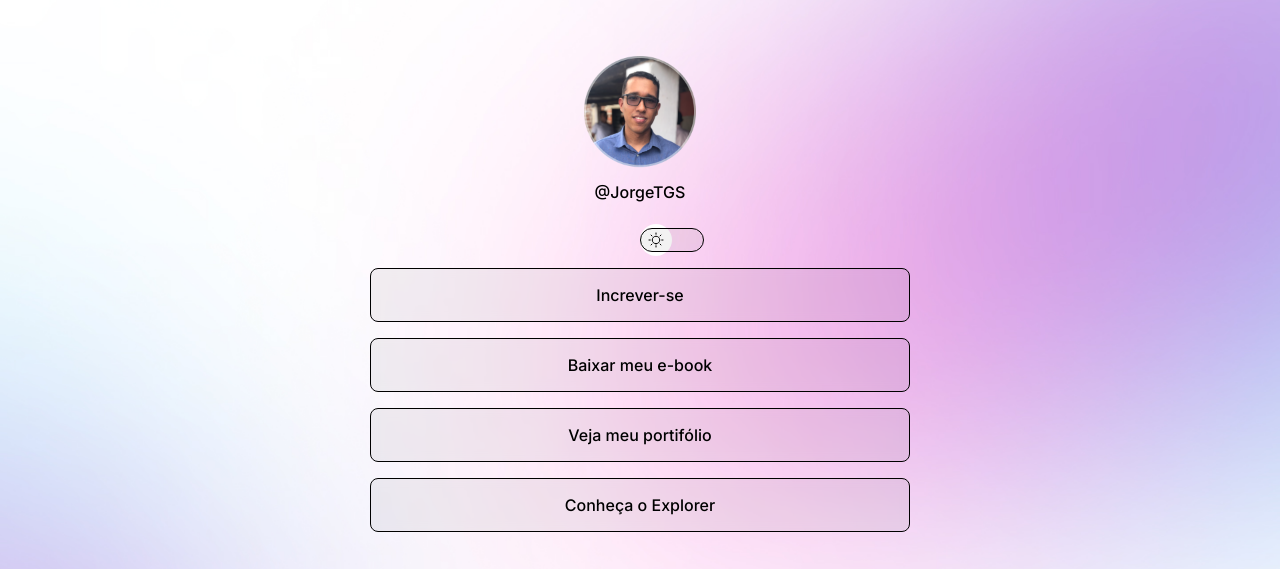
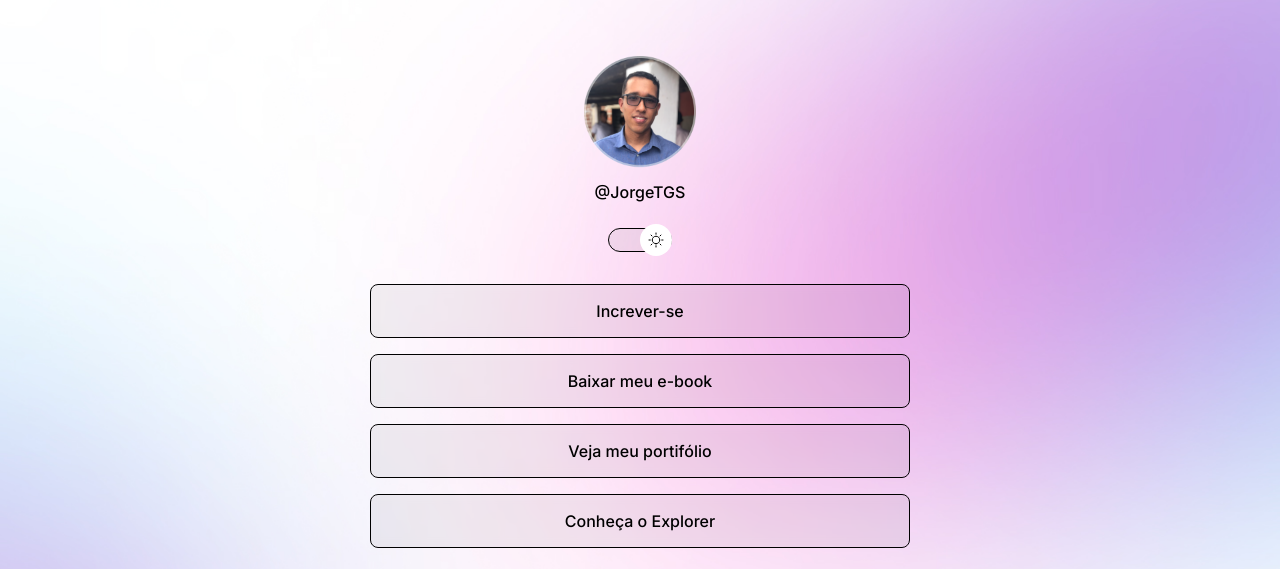
Before and after one commit to JorgeTGS/Meu-primeiro-projeto, a plain HTML site: page index.html in a window 1280 px wide. Shown: the top 569 px of the page. Drawn offline with nearby package versions, Linux system fonts and the light colour scheme.

Commit message:
Correção de erro - caixa deslizando com botão

```diff
--- a/Style.css
+++ b/Style.css
@@ -66,15 +66,23 @@ left = esquerda*/
   /*font-size: 16px; fonte "16px" padrão dos navrgadores não é necessario colocar nesse caso */
   line-height: 24px;
   margin-top: 8px;
+  margin-bottom: 24px;
+}
+
+#caixa-botao {
+  position: relative;
+  display: block;
+  width: 64px;
+  height: 24px;
+  margin: 8px auto;
+  background: var(--sufarce-color);
+  border: 1px solid var(--text-color);
+  -webkit-backdrop-filter: blur(4px);
+  backdrop-filter: blur(0.4px);
+  border-radius: 9999px;
 }
 
 #switch {
-  position: relative;
-  width: 64px;
-  height: 24px;
-  margin: 8px auto;
-}
-#switch button {
   width: 32px;
   height: 32px;
   background: white var(--switch-bg-url) no-repeat center; /*no-repeat para não repedtir a imagem(multiplicar pra prencher o lugar) e center para centraliar a imagem*/
@@ -83,29 +91,17 @@ left = esquerda*/
 
   position: absolute; /*absolute faz uma sobreposcição de camada fazendo ficar em cima*/
   top: 50%;
-  left: 0;
+  transform: translateY(-50%);
   z-index: 1; /*andar da pagina*/
-  transform: translateY(-50);
-
+  cursor: pointer;
   animation: deslizar-vir 0.2s;
 }
 
-.light #switch button {
+.light #switch {
   animation: deslizar-ir 0.2s forwards;
 }
-#switch button:hover{
-outline: 8px solid var(--highlingt-color);
-}
-
-#switch span {
-  display: block;
-  width: 64px;
-  height: 24px;
-  background: var(--sufarce-color);
-  border: 1px solid var(--text-color);
-  -webkit-backdrop-filter: blur(4px);
-  backdrop-filter: blur(0.4px);
-  border-radius: 9999px;
+#switch:hover {
+  outline: 8px solid var(--highlingt-color);
 }
 
 /* Links */
--- a/index.html
+++ b/index.html
@@ -15,12 +15,15 @@
   <body>
     <div id="container">
       <div id="profile">
-        <img src="./assets/avatar.png" alt="Foto de jorge posando para a foto durante almoço de casamento " />
+        <img
+          src="./assets/avatar.png"
+          alt="Foto de jorge posando para a foto durante almoço de casamento "
+        />
         <p>@JorgeTGS</p>
       </div>
-      <div id="switch" onclick="toggleMode()">
+      <div id="caixa-botao">
+        <button id="switch" onclick="toggleMode()"></button>
         <!--Sempre que clicar no switch ele executa a função no javascript-->
-        <button><span> </span></button>
       </div>
       <ul>
         <!--Lista (obs: ul sem ordem ex: 1,2,3; ol com ordem antes do nomes)-->
```
Also changed, not shown: script.js (line endings or trailing spaces).
